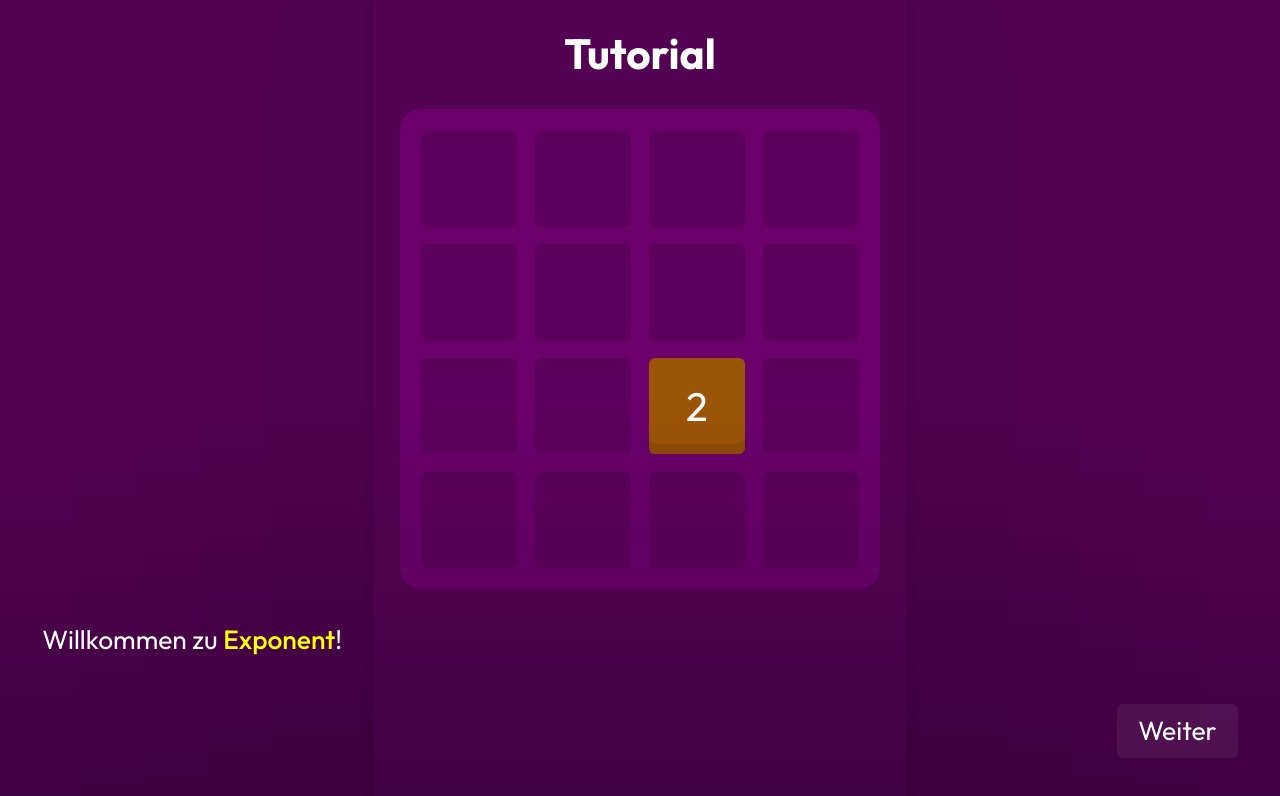
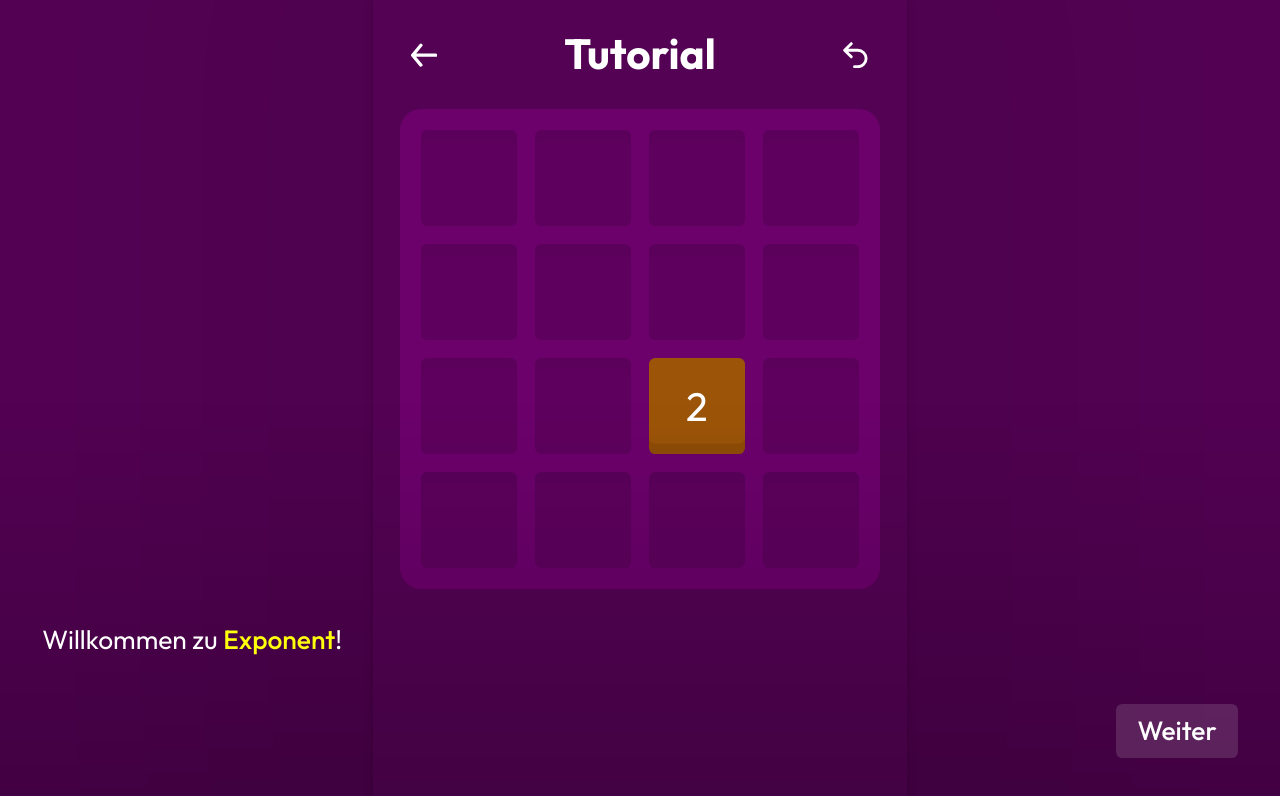
Before and after one commit to Aloso/exponent, a SvelteKit app: page /level/tutorial-01 in a window 1280 px wide. Shown: the top 796 px of the page. Built offline with nearby package versions, Linux system fonts and the light colour scheme.

Commit message:
more improvements

```diff
--- a/src/components/Field.svelte
+++ b/src/components/Field.svelte
@@ -25,6 +25,7 @@
 
 	let pos = $state(level.pos)
 	let lastPos = $state(level.pos)
+	let lastMoveTime = 0
 	let goal = $state(level.goal)
 
 	$effect(() => {
@@ -49,6 +50,12 @@
 	}
 
 	function triggerMove(event: MoveEvent) {
+		let moveTime = Date.now()
+		if (moveTime - lastMoveTime < 200) {
+			return
+		}
+		lastMoveTime = moveTime
+
 		for (const row of pos.squares) {
 			for (const square of row) {
 				square.animation = undefined
@@ -62,6 +69,7 @@
 		// this makes sure that animations run, even if there
 		// was the same animation on the same square before
 		setTimeout(() => {
+			requestAnimationFrame(() => {
 				pos = actualEvent.newPos
 
 				if (pos.state !== 'playing' && lastPos.state === 'playing') {
@@ -74,6 +82,7 @@
 						pos = resultEvent.pos
 					}
 				}
+			})
 		})
 	}
 
@@ -165,6 +174,18 @@
 		height: 0;
 		margin: 0 auto;
 		padding-bottom: 90%;
+		animation: appear-from-center 0.3s ease forwards;
+	}
+
+	@keyframes appear-from-center {
+		0% {
+			opacity: 0;
+			transform: scale(0.7);
+		}
+		100% {
+			opacity: 1;
+			transform: scale(1);
+		}
 	}
 
 	.outer {
--- a/src/components/GameResultOverlay.svelte
+++ b/src/components/GameResultOverlay.svelte
@@ -31,6 +31,7 @@
 		background: linear-gradient(to bottom, #0003, #0006);
 		backdrop-filter: blur(8px);
 		z-index: 100;
+		animation: appear-slowly 1s ease forwards;
 	}
 
 	.overlay {
@@ -44,6 +45,7 @@
 		font-size: 1.25rem;
 		line-height: 1.75rem;
 		z-index: 100;
+		animation: appear-slowly 1s ease forwards;
 	}
 
 	.buttons {
@@ -57,6 +59,7 @@
 		padding: 2rem;
 		font-size: 1.25rem;
 		z-index: 100;
+		animation: appear-slowly 1s ease forwards;
 
 		.button {
 			background-color: #fff1;
@@ -64,4 +67,16 @@
 			@include helper.focus-background(#fff2);
 		}
 	}
+
+	@keyframes appear-slowly {
+		0% {
+			opacity: 0;
+		}
+		50% {
+			opacity: 0;
+		}
+		100% {
+			opacity: 1;
+		}
+	}
 </style>
--- a/src/components/Gestures.svelte
+++ b/src/components/Gestures.svelte
@@ -41,13 +41,11 @@
 		let gestureStart: { x: number; y: number } | undefined
 
 		const touchStartHandler = (event: TouchEvent) => {
-			console.log('touch start')
 			gestureStart = { x: event.touches[0].clientX, y: event.touches[0].clientY }
 			event.preventDefault()
 			event.stopImmediatePropagation()
 		}
 		const pointerDownHandler = (event: PointerEvent) => {
-			console.log('pointer down')
 			if (!gestureStart) {
 				gestureStart = { x: event.clientX, y: event.clientY }
 				event.preventDefault()
--- /dev/null
+++ b/src/components/LevelHeader.svelte
@@ -0,0 +1,73 @@
+<script lang="ts">
+	import type { Level } from '$lib/levels'
+
+	interface Props {
+		level: Level
+		undo: () => void
+	}
+
+	let { level, undo }: Props = $props()
+</script>
+
+<div class="header">
+	<a class="button back-button" href="/" aria-label="Zurück">
+		<svg
+			class="back-icon"
+			xmlns="http://www.w3.org/2000/svg"
+			viewBox="0 0 16 16"
+			stroke="white"
+			stroke-width="2"
+			stroke-linecap="round"
+			stroke-linejoin="round"
+		>
+			<path d="M15,8 L1,8 L6,2 L1,8 L6,14 L1,8" />
+		</svg>
+	</a>
+
+	<h1>{level.name}</h1>
+
+	<button class="undo-button" aria-label="Rückgängig" onclick={undo}>
+		<svg
+			xmlns="http://www.w3.org/2000/svg"
+			viewBox="0 0 16 16"
+			stroke="white"
+			fill="none"
+			stroke-width="1.75"
+			stroke-linecap="round"
+			stroke-linejoin="round"
+		>
+			<path d="M7,15 L9,15 A5,5,180,1,0,9,5 L1,5 L5,1 L1,5 L5,9" />
+		</svg>
+	</button>
+</div>
+
+<style lang="scss">
+	.header {
+		display: flex;
+		align-items: center;
+		width: calc(90% + 1rem);
+		margin: 0 auto;
+		z-index: 60;
+	}
+
+	.back-button,
+	.undo-button {
+		display: flex;
+		padding: 1rem;
+		border-radius: 2rem;
+
+		svg {
+			width: 1.25rem;
+			height: 1.25rem;
+			display: block;
+		}
+	}
+
+	h1 {
+		text-align: center;
+		line-height: 2.5rem;
+		user-select: none;
+		flex-grow: 1;
+		text-align: center;
+	}
+</style>
--- a/src/components/TutorialOverlay.svelte
+++ b/src/components/TutorialOverlay.svelte
@@ -92,17 +92,20 @@
 		z-index: 100;
 
 		.button {
-			background-color: #fff1;
+			background-color: #fff2;
 			padding-block: 0.5rem;
-			@include helper.focus-background(#fff2);
+			font-weight: 500;
+			@include helper.focus-background(#fff3);
 
 			&[disabled] {
 				opacity: 0.6;
+				font-weight: 400;
 			}
 		}
 
 		.back {
 			opacity: 0.6;
+			font-weight: 400;
 		}
 	}
 </style>
--- a/src/lib/levels.ts
+++ b/src/lib/levels.ts
@@ -12,6 +12,7 @@ export interface LevelOverlayProps {
 
 export interface Level {
 	id: string
+	number?: number
 	name: string
 	pos: Pos
 	overlay?: Component<LevelOverlayProps>
@@ -68,7 +69,8 @@ export const levels: Level[] = [
 	},
 	{
 		id: 'classic-128',
-		name: '01: Classic',
+		number: 1,
+		name: 'Classic',
 		pos: update(emptyPos, (pos) => {
 			pos.squares[2][2].num = 2
 		}),
@@ -76,7 +78,8 @@ export const levels: Level[] = [
 	},
 	{
 		id: 'classic-256',
-		name: '02: Classic',
+		number: 2,
+		name: 'Classic',
 		pos: update(emptyPos, (pos) => {
 			pos.squares[2][2].num = 2
 		}),
@@ -84,7 +87,8 @@ export const levels: Level[] = [
 	},
 	{
 		id: 'walls-128',
-		name: '03: Blockaden',
+		number: 3,
+		name: 'Blockaden',
 		pos: update(emptyPos, (pos) => {
 			pos.squares[0][0].variant = 'wall'
 			pos.squares[1][2].variant = 'wall'
@@ -94,7 +98,8 @@ export const levels: Level[] = [
 	},
 	{
 		id: 'empty-256',
-		name: '04: Die Leere',
+		number: 4,
+		name: 'Die Leere',
 		pos: update(emptyPos, (pos) => {
 			pos.squares[3][0].variant = 'empty'
 			pos.squares[3][3].variant = 'empty'
--- a/src/routes/level/+page.svelte
+++ b/src/routes/level/+page.svelte
@@ -13,8 +13,8 @@
 </script>
 
 <div class="levels">
-	{#each levels as level, number}
-		<LevelButton {level} {number} />
+	{#each levels as level}
+		<LevelButton {level} />
 	{/each}
 </div>
 
--- a/src/routes/level/[lvl]/+page.svelte
+++ b/src/routes/level/[lvl]/+page.svelte
@@ -5,6 +5,7 @@
 	import { onMount } from 'svelte'
 	import Field from '../../../components/Field.svelte'
 	import GameResultOverlay from '../../../components/GameResultOverlay.svelte'
+	import LevelHeader from '../../../components/LevelHeader.svelte'
 
 	interface Props {
 		data: Level
@@ -57,7 +58,7 @@
 	})
 </script>
 
-<h1>{level.name}</h1>
+<LevelHeader {level} {undo} />
 
 <Field {level} bind:this={field} />
 
@@ -66,10 +67,13 @@
 {:else if levelResult}
 	{#if levelResult === 'won'}
 		<GameResultOverlay
-			actions={[{ label: nextLevel ? 'Nächster Level' : 'Weiter', action: finish }]}
+			actions={[{ label: nextLevel ? 'Nächster Level' : 'Zum Hauptmenü', action: finish }]}
 		>
-			<h1>Level abgeschlossen</h1>
+			<h1>Level {level.number ?? ''} abgeschlossen</h1>
 			<p class="emoji">🎉</p>
+			{#if !nextLevel}
+				<p class="description">Du hast <em>alle Level</em> abgeschlossen!</p>
+			{/if}
 		</GameResultOverlay>
 	{:else}
 		<GameResultOverlay
@@ -85,12 +89,6 @@
 {/if}
 
 <style lang="scss">
-	h1 {
-		text-align: center;
-		line-height: 2.5rem;
-		user-select: none;
-	}
-
 	.emoji {
 		text-align: center;
 		font-size: 3rem;
```
Also changed, not shown: src/components/LevelButton.svelte (+4 -3 lines). Lines whose indentation alone changed are shown as unchanged.
